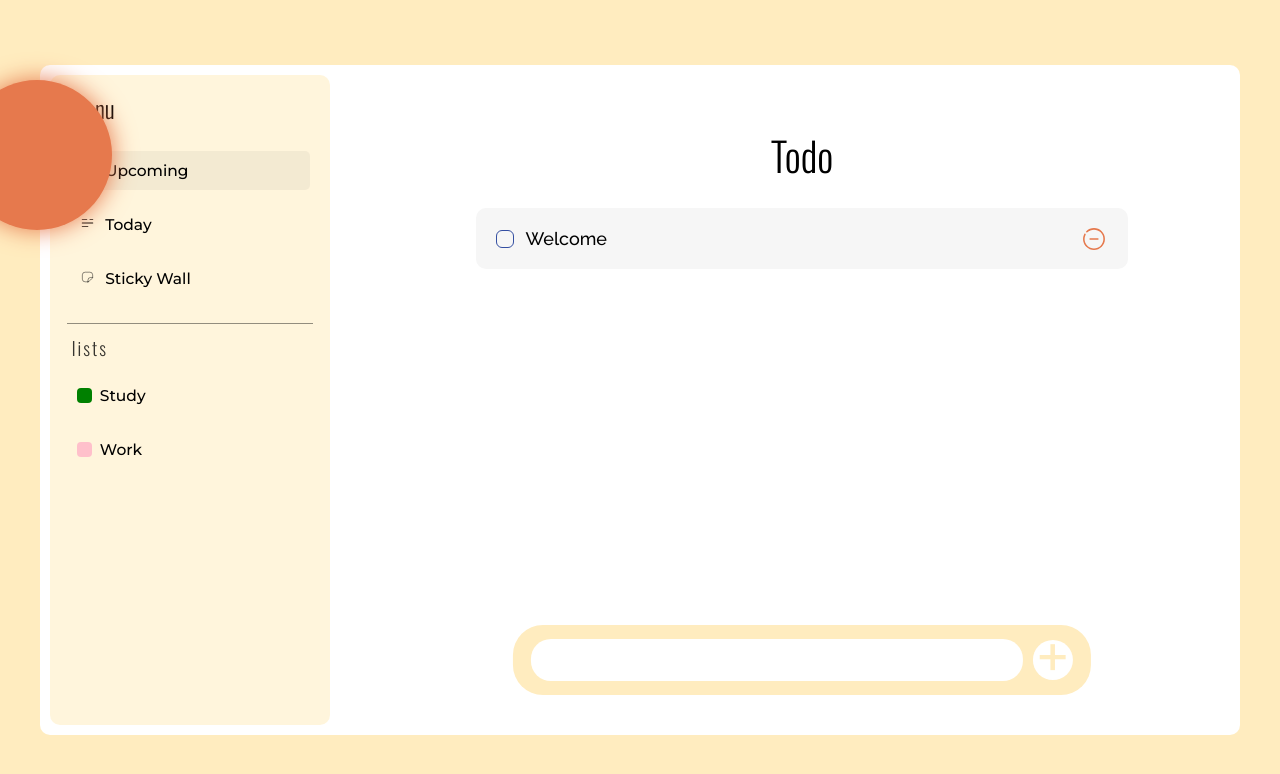
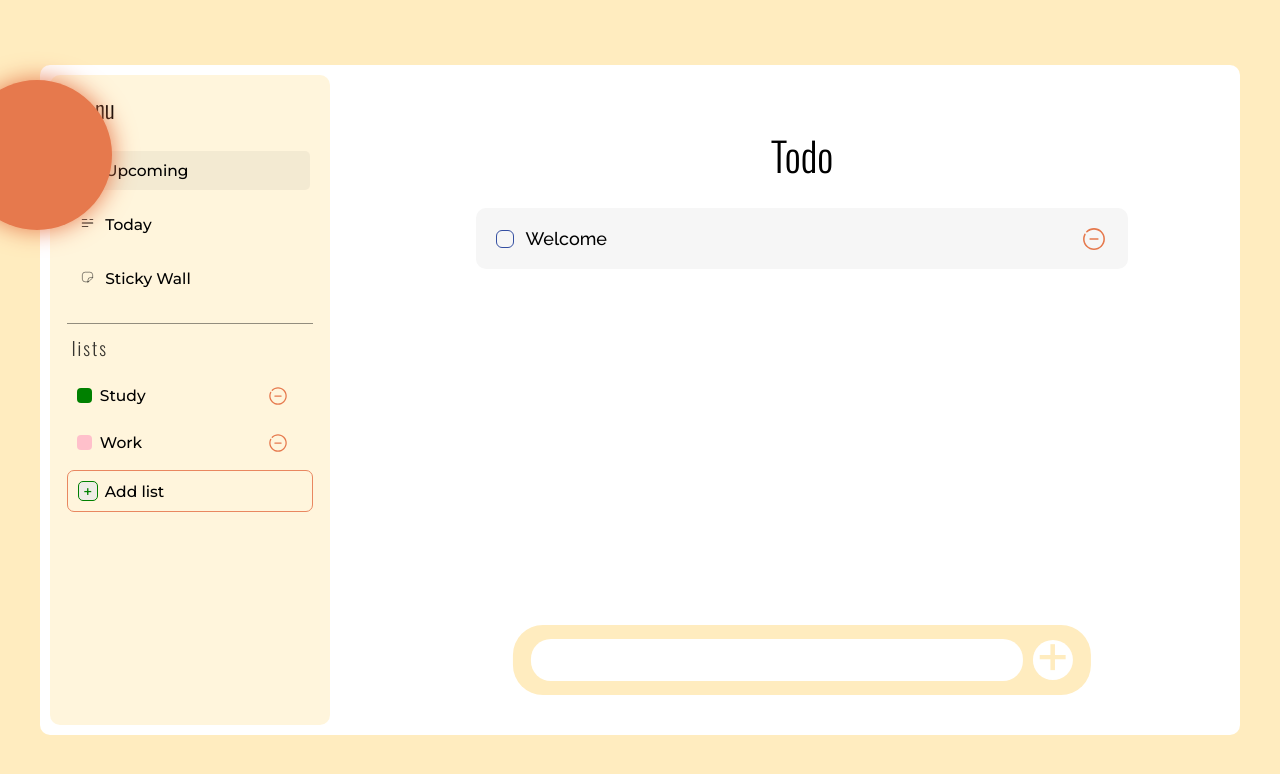
Before and after one commit to Almazq/todo-react-, a React (Create React App) app: page / in a window 1280 px wide. Shown: the top 774 px of the page. Built offline with nearby package versions, Linux system fonts and the light colour scheme.

Commit message:
functions add and delete todoList

```diff
--- a/src/components/List.jsx
+++ b/src/components/List.jsx
@@ -1,9 +1,9 @@
 import React from 'react';
 import './Menu.css';
-
+import deleteImg from '../assets/delete.svg'
 const List = (props) =>{
     return(
-        <li onClick={()=> props.setCurrentPageId(props.id)} className={props.currentPageId == props.id ? 'list active' : 'list'}><span style={{background: props.color}}></span> {props.title}</li>
+        <li className={props.currentPageId == props.id ? 'list active' : 'list'}> <div className="list-row" onClick={()=> props.setCurrentPageId(props.id)} ></div><span style={{background: props.color}}></span> {props.title} <div className='delete-list' onClick={()=> props.deleteList(props.id)}><img src={deleteImg} /></div></li>
     )
 }
 
--- a/src/components/Menu.css
+++ b/src/components/Menu.css
@@ -63,6 +63,7 @@
     font-family: 'Oswald';
     font-weight: 500;
     letter-spacing:2px;
+    margin-bottom: 15px;
 }
 
 .list-block li:hover{
@@ -70,7 +71,7 @@
 }
 .list-block li{
     list-style-type: none;
-    margin: 15px 0;
+    margin-bottom: 8px;
     padding: 10px;
     border-radius: 5px;
     color: #000;
@@ -81,6 +82,7 @@
     display: flex;
     align-items: center;
     cursor: pointer;
+    position: relative;
 
 }
 .list-block li span{
@@ -91,10 +93,164 @@
     display: flex;
     margin-right: 8px;
 }
+.delete-list{
+    position: absolute;
+    top: 50%;
+    transform: translate(-50% , -50%);
+    right: 5px;
+    width: 30px;
+    height: 30px;
+    display: flex;
+    align-items: center;
+    justify-content: center;
+    z-index: 5;
+
+}
+.delete-list:hover{
+    background-color: #fefefe80;
+    border-radius: 7px;
+}
+.delete-list img{
+    width: 20px;
+}
+.list-row{
+    width: 100%;
+    height: 100%;
+    position: absolute;
+    top: 0;
+    left: 0;
+    z-index: 2;
+}
 .list.active{
     background-color: rgba(0, 0, 0, 0.046);
 }
 .menuItem.active{
     background-color: rgba(0, 0, 0, 0.046);
+}
+.list-block__add{
+    width: 100%;
+    padding: 10px;
+    font-family: 'Montserrat';
+    font-weight:300;
+    font-size: 15.5px;
+    display: flex;
+    align-items: center;
+    border: 1px solid #e98760;
+    border-radius: 7px;
+    cursor: pointer;
+    transition: 0.4s;
+    margin-top: 8px;
+}
+.list-block__add-btn{
+    display: flex;
+    align-items: center;
+    justify-content: center;
+}
+.list-block__add.active{
+    background-color: #e98760;
+    color: #fff;
 
 }
+.list-block__add:hover{
+    background-color: #e98760;
+    color: #fff;
+}
+.list-block__add-btn span{
+    width: 20px;
+    height: 20px;
+    background-color: #e9e9e9c4;
+    display: flex;
+    align-items: center;
+    justify-content: center;
+    margin-right: 7px;
+    border-radius: 5px;
+    color: green;
+    border: 1px solid green;
+}
+.list-block__add-input{
+    display: flex;
+}
+.list-block__add-input span{
+    width: 18px;
+    height: 18px;
+    border-radius: 5px;
+    background-color: green;
+    margin-right: 8px;
+}
+.list-colors{
+    width: 30px;
+    height: 30px;
+    position: relative;
+    border: 0.8px solid #000;
+    border-radius: 5px;
+    display: flex;
+    justify-content: center;
+    flex-wrap: wrap;
+    align-content: space-around;
+    background-color: #ffffff1a;
+}
+.list-colors:hover{
+    background-color: #ffffff36;
+}
+.item-colors span{
+    /* display: none; */
+    width: 20px;
+    border-radius: 5px;
+    height: 20px;
+    margin-right: 0;
+}
+.list-colors__choice-color{
+    width: 15px;
+    border-radius: 5px;
+    height: 15px;
+    margin-right: 0;
+}
+.list-colors__choice-color{
+    display: block;
+    transition: 0.15s;
+}
+.item-colors{
+    visibility: hidden;
+    position: absolute;
+    top: -150px;
+    height: 150px;
+    width: 30px;
+    display: flex;
+    flex-wrap: wrap;
+    justify-content: center;
+    align-content: space-around;
+    border-radius: 5px 5px 0 0 ;
+    background-color: #ccccccb8;
+    z-index: 3;
+}
+.item-colors.active{
+    visibility: visible;
+}
+.list-block__input{
+    width: 70%;
+    outline-style: none;
+    padding: 0 5px;
+    border-radius: 5px;
+    border: none;
+    font-family: 'Montserrat';
+    font-size: 14px;
+    font-weight: 400;
+    margin-left: 5px;
+}
+.list-add-btn{
+    width: 30px;
+    height: 30px;
+    display: flex;
+    align-items: center;
+    justify-content: center;
+    border-radius: 5px;
+    margin-left: 5px;
+    background-color: rgb(68, 68, 255);
+    font-size: 22px;
+    transition: 0.2s;
+}
+.list-add-btn:hover{
+    background-color: rgb(92, 92, 255);
+    font-size: 23px;
+
+}
--- a/src/components/Menu.jsx
+++ b/src/components/Menu.jsx
@@ -1,4 +1,4 @@
-import React  from 'react';
+import React, { useState }  from 'react';
 import './Menu.css';
 import '../fonts/Montserrat-Medium.ttf';
 import '../fonts/Oswald-Light.ttf';
@@ -9,7 +9,46 @@ import List from './List';
 import {stateContext} from './Home';
 
 const Menu = (props) =>{
+    const [stateAddBlock , setStateAddBlock] = useState(true);
+    const [valueInput , setValueInput] = useState('');
+
+    const [choiceColorBlock , setChoiceColorBlock] = useState(false);
+    const [choiceColor , setChoiceColor] = useState('green');
+
+
     const context = React.useContext(stateContext);
+    const showChoiceBlock = ()=>{
+        setChoiceColorBlock(!choiceColorBlock)
+    }
+    const inputChange = (e)=>{
+        if(valueInput.length < 15) setValueInput(e.target.value);
+    }
+    const addList = ()=>{
+        if(valueInput.length > 0 ){
+            context.dispach({
+                type : 'add-list',
+                title: valueInput,
+                color: choiceColor
+            })
+            setValueInput('');
+            setChoiceColor('green');
+            setStateAddBlock(true)
+        }
+
+    }
+    const showInputBlock = ()=>{
+        if(context.state.todoList.length < 4){
+            setStateAddBlock(false)
+        }else{
+            alert("limit 4")
+        }
+    }
+    const deleteList = (id)=>{
+        context.dispach({
+            type : 'delete-list',
+            id: id,
+        })
+    }
     return(
         <div className='menu-block'>
             <div className="menu-block-row">
@@ -25,8 +64,33 @@ const Menu = (props) =>{
                 <div className="list-block">
                     <p className="lists-title">lists</p>
                     <ul>
-                        {context.state.todoList.map(elem => <List id={elem.id} currentPageId = {props.currentPageId} color = {elem.color} title= {elem.title} setCurrentPageId={props.setCurrentPageId}/>)}
+                        {context.state.todoList.map(elem => <List id={elem.id} currentPageId = {props.currentPageId} color = {elem.color} title= {elem.title} setCurrentPageId={props.setCurrentPageId} deleteList={deleteList}/>)}
                     </ul>
+                    <div className={stateAddBlock ?  "list-block__add" : "list-block__add active" } >
+                        {
+                            stateAddBlock ?
+                                <div className="list-block__add-btn" onClick={showInputBlock}>
+                                    <span>+</span> Add list
+                                </div>
+                            :
+                                <div className="list-block__add-input" >
+                                    <div className='list-colors' onClick={showChoiceBlock} style={{borderRadius: choiceColorBlock ? '0px 0px 5px 5px ' : "5px" }}>
+                                        <div className={choiceColorBlock ? "item-colors active" : "item-colors"}>
+                                            <span style={{background:'red'}} onClick={()=> setChoiceColor('red')}></span>
+                                            <span style={{background:'purple'}}  onClick={()=> setChoiceColor('purple')}></span>
+                                            <span style={{background:'pink'}} onClick={()=> setChoiceColor('pink')}></span>
+                                            <span style={{background:'blue'}} onClick={()=> setChoiceColor('blue')}></span>
+                                            <span style={{background:'green'}} onClick={()=> setChoiceColor('green')}></span>
+                                        </div>
+                                        <div className='list-colors__choice-color' style={{background: choiceColor}} ></div>
+
+                                    </div>
+                                    <input type="text" className='list-block__input' placeholder='Name' value={valueInput} onChange={ (e)=> inputChange(e)}/>
+                                    <div className="list-add-btn" onClick={addList}>+</div>
+                                </div>
+                        }
+
+                    </div>
                 </div>
             </div>
         </div>
--- a/src/components/Reducer.jsx
+++ b/src/components/Reducer.jsx
@@ -26,7 +26,7 @@ export function reducer(state, action, payload) {
                 todoList: state.todoList.map(u=>{
                     if(u.id == action.parentId){
                         return {...u,
-                            info: [...u.info , {id: u.info.length , status:false , text: action.newTaskText}]}
+                            info: [...u.info , {id: u.info.at(-1) == undefined ? 0 : u.info.at(-1).id+1, status:false , text: action.newTaskText}]}
                     }
                     return u;
                 }) };
@@ -69,7 +69,7 @@ export function reducer(state, action, payload) {
                 todo: state.todo.map(u=>{
                     if(u.id == action.parentId){
                         return {...u,
-                            info: [...u.info , {id: u.info.length , status:false , text: action.newTaskText}]}
+                            info: [...u.info , {id: u.info.at(-1).id +1 , status:false , text: action.newTaskText}]}
                     }
                     return u;
                 }) };
@@ -104,10 +104,21 @@ export function reducer(state, action, payload) {
                     return u;
                 })
             };
+        case 'add-list':
+            return{
+                ...state,
+                todoList : [...state.todoList , {id : state.todoList.at(-1).id +1 , title: action.title , color:action.color , info : []}]
+            }
+        case 'delete-list':
+            return{
+                ...state,
+                todoList : state.todoList.filter(i => i.id !== action.id)
+            }
 
         default:
         return state;
     }
 }
 // 1.надо добавления list
+// удаления
 // 2.смена темы
--- a/src/components/Todo-block.jsx
+++ b/src/components/Todo-block.jsx
@@ -12,7 +12,6 @@ const TodoBlock = (props) =>{
     const [inputValue , setInputValue] = useState('');
     const context = React.useContext(stateContext);
     const currentData = props.currentPageId < 3 ? context.state.todo.find(t => t.id == props.currentPageId) : context.state.todoList.find(t => t.id == props.currentPageId)
-
     const checkFc = (id)=>{
 
         context.dispach({
```
